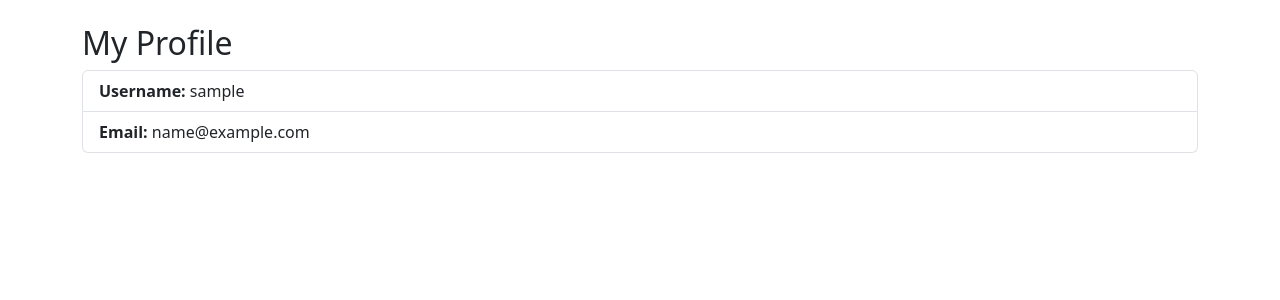
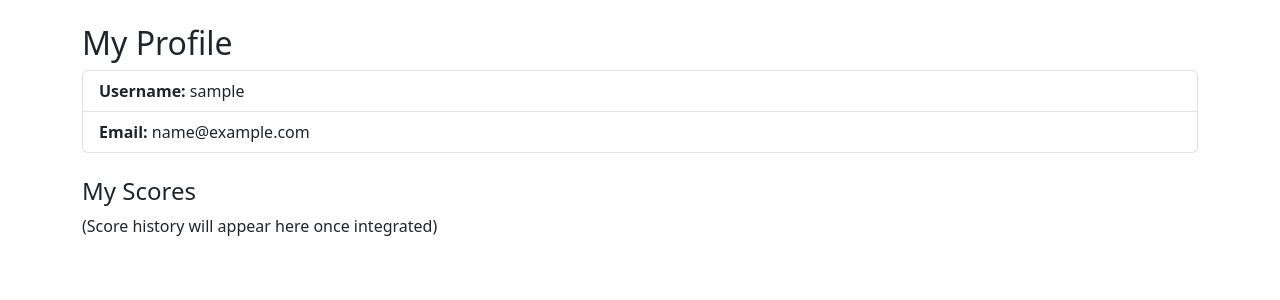
Before and after one commit to Naxiris/Werds-For-Nerds, a Django app: page /profile/ in a window 1280 px wide. Shown: the part 56-356 px from the top of the page. Run offline with Django 4.2, Linux system fonts and the light colour scheme; the visitor is signed in with stand-in values (Sample User, id 1).

Commit message:
Update profile page layout and prep for future score integration

```diff
--- a/game/templates/game/profile.html
+++ b/game/templates/game/profile.html
@@ -2,8 +2,12 @@
 
 {% block content %}
 <h2>My Profile</h2>
-<ul class="list-group">
+
+<ul class="list-group mb-4">
     <li class="list-group-item"><strong>Username:</strong> {{ user.username }}</li>
     <li class="list-group-item"><strong>Email:</strong> {{ user.email }}</li>
 </ul>
+
+<h4>My Scores</h4>
+<p>(Score history will appear here once integrated)</p>
 {% endblock %}
```
